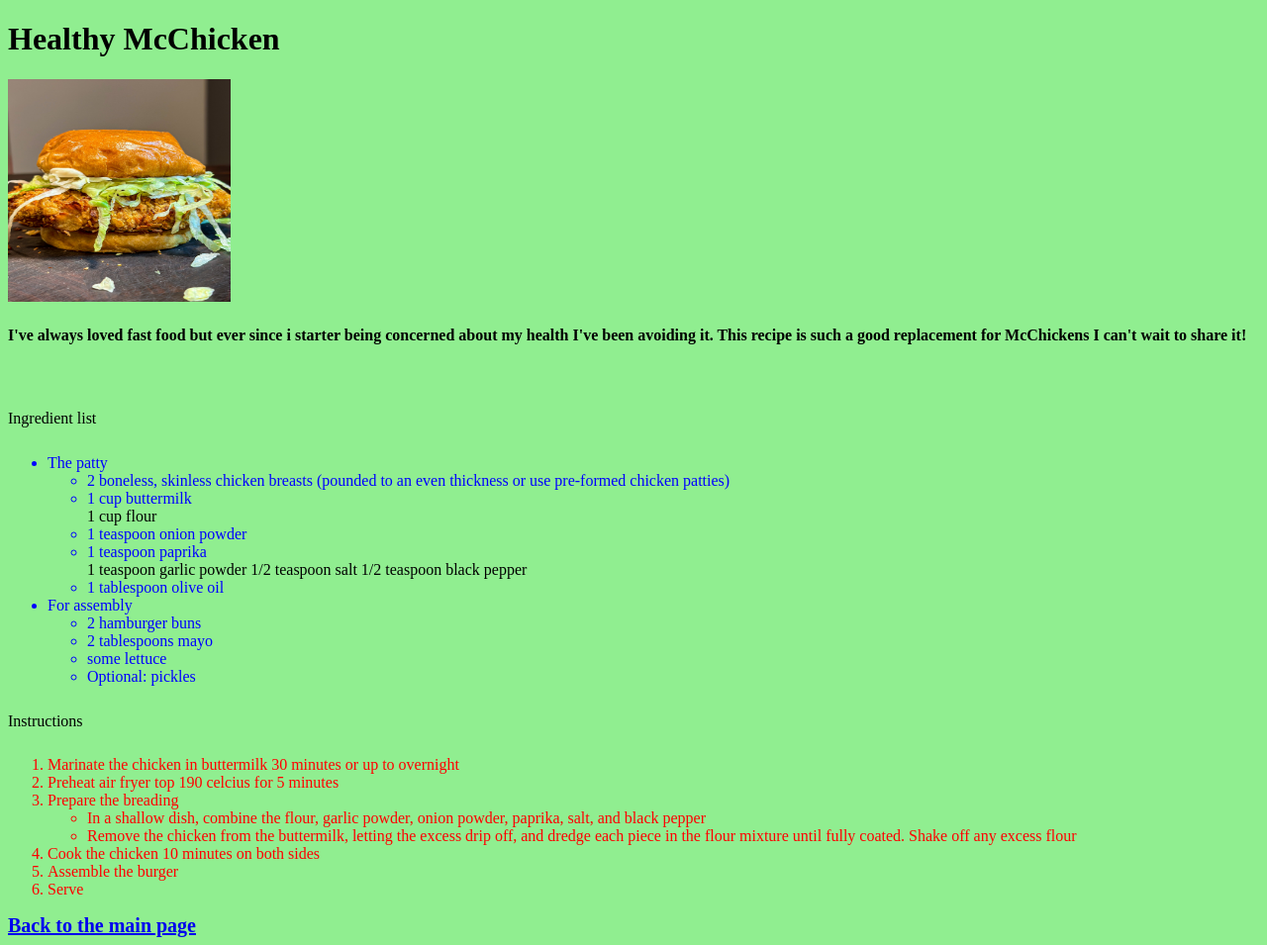
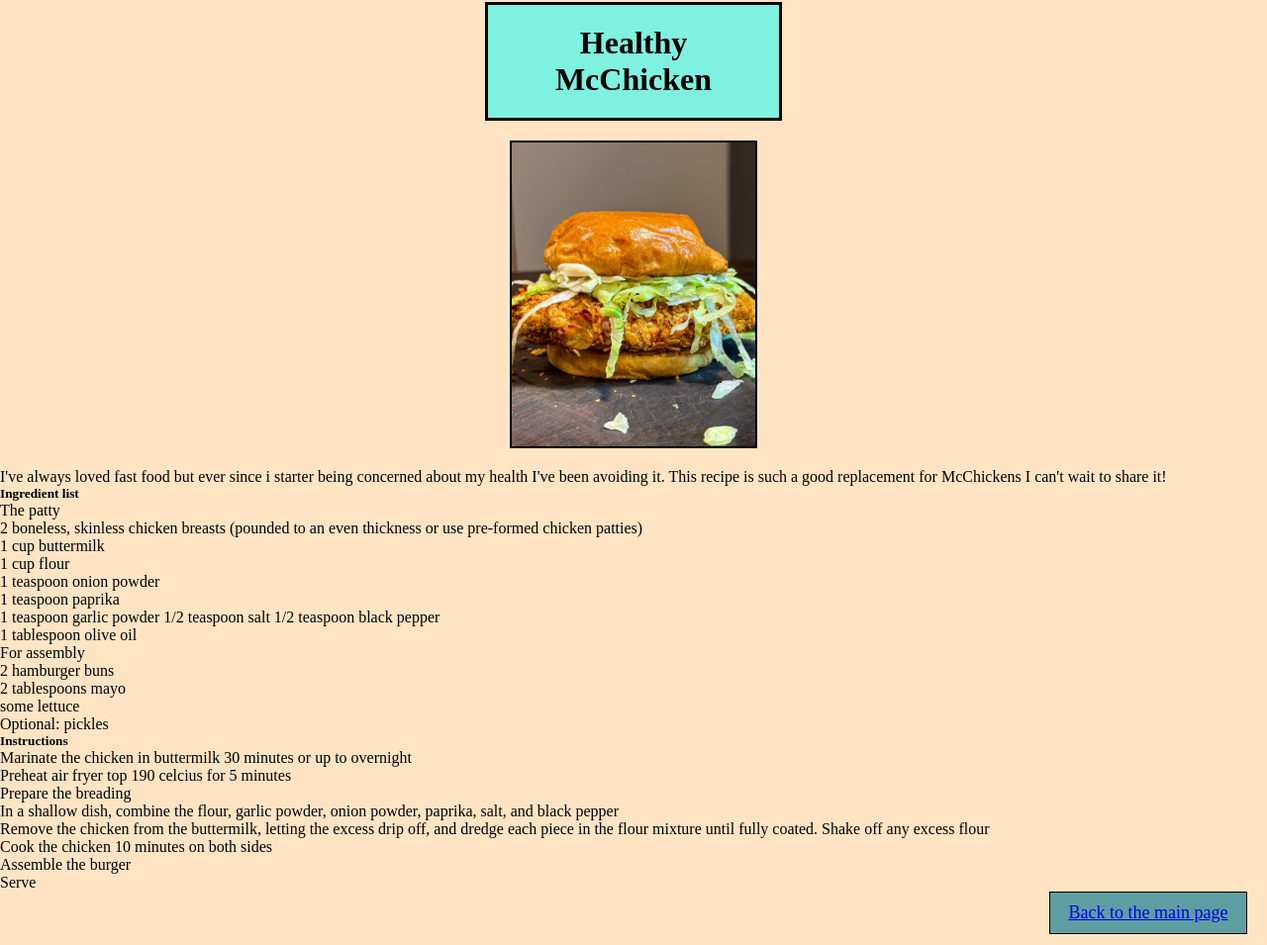
Before and after one commit to 13alinnn/odin-recipes, a plain HTML site: page recipes/mcchick.html in a window 1280 px wide. Shown: the whole page at 99% size. Drawn offline with Linux system fonts and the light colour scheme.

Commit message:
started rewriting all the css after learning about the box model

```diff
--- a/recipes/mcchick.html
+++ b/recipes/mcchick.html
@@ -7,9 +7,9 @@
     <link rel="stylesheet" href="../style.css">
 </head>
 <body>
-    <h1>Healthy McChicken</h1>
-    <img src="../img/McChicken.jpg" alt="Chicken burger with lettuce and sauces" width="225" height="225">
-    <h4>I've always loved fast food but ever since i starter being concerned about my health I've been avoiding it. This recipe is such a good replacement for McChickens I can't wait to share it!</h4> <br>
+    <h1 class="title">Healthy McChicken</h1>
+    <img src="../img/McChicken.jpg" alt="Chicken burger with lettuce and sauces" class="image">
+    <p class="intro">I've always loved fast food but ever since i starter being concerned about my health I've been avoiding it. This recipe is such a good replacement for McChickens I can't wait to share it!</p>
     <h5>Ingredient list</h5>
     <ul>
         <li>The patty</li>
@@ -45,7 +45,6 @@
         <li>Assemble the burger</li>
         <li>Serve</li>
     </ol>
-    <a href="../index.html" class="extra">Back to the main page</a>
-
+        <a href="../index.html" class="back">Back to the main page</a>
 </body>
 </html>
--- a/style.css
+++ b/style.css
@@ -1,17 +1,40 @@
+*,
+*::before,
+*::after {
+    box-sizing: border-box;
+    padding: 0px;
+    margin: 0px;
+}
 body {
-    background-color: lightgreen;
+    background-color: bisque;
 }
-.extra {
-    font-weight: bold;
-    font-size: 20px;
+.title {
+    text-align: center;
+    background-color: rgb(0, 255, 255,50%);
+    padding: 20px;
+    margin: 2px auto 20px;
+    display:block;
+    width: 300px;
+    border:3px solid black;
 }
-h5 {
-    font-size: medium;
-    font-weight: lighter;
+.image {
+    display: block;
+    margin: 0px auto 20px;
+    width: 250px;
+    height: auto;
+    border: 2px solid black;
 }
-ul li {
-    color: blue;
+
+
+
+
+.back{
+    display: block;
+    margin: 0px 20px 10px auto;
+    text-align: center;
+    background-color: cadetblue;
+    font-size: large;
+    padding: 10px;
+    width: 200px;
+    border: 1px solid black;
 }
-ol li {
-    color: red;
-}
```
Also changed, not shown: index.html (+3 -3 lines), recipes/chick-breasts.html (+4 -4 lines), recipes/fries.html (+4 -4 lines), .fiveserverrc.json (added).
